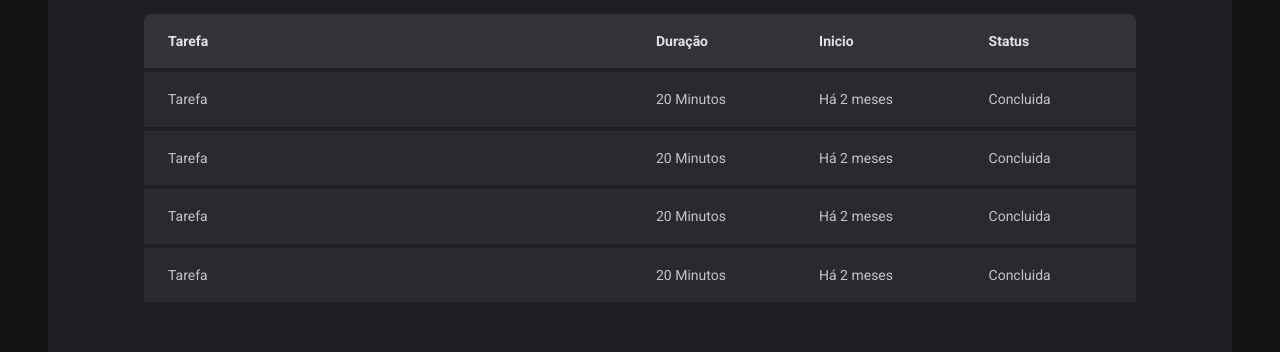
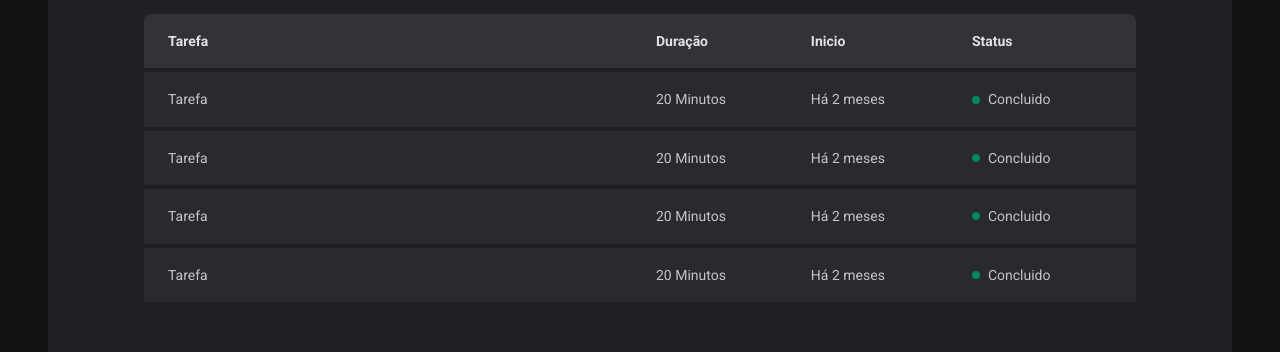
Before and after one commit to CaioCesarPS/ignite-clock-ts, a React (Vite) app: page /history in a window 1280 px wide. Shown: the part 294-646 px from the top of the page. Built offline with nearby package versions, Linux system fonts and the light colour scheme.

Commit message:
feat: create status component

```diff
--- a/src/pages/History/index.tsx
+++ b/src/pages/History/index.tsx
@@ -1,4 +1,4 @@
-import { HistoryContainer, HistoryList } from './styles';
+import { HistoryContainer, HistoryList, Status } from './styles';
 
 export function History() {
   return (
@@ -19,25 +19,33 @@
               <td>Tarefa</td>
               <td>20 Minutos</td>
               <td>Há 2 meses</td>
-              <td>Concluida</td>
+              <td>
+                <Status statusColor='green'>Concluido</Status>
+              </td>
             </tr>
             <tr>
               <td>Tarefa</td>
               <td>20 Minutos</td>
               <td>Há 2 meses</td>
-              <td>Concluida</td>
+              <td>
+                <Status statusColor='green'>Concluido</Status>
+              </td>
             </tr>
             <tr>
               <td>Tarefa</td>
               <td>20 Minutos</td>
               <td>Há 2 meses</td>
-              <td>Concluida</td>
+              <td>
+                <Status statusColor='green'>Concluido</Status>
+              </td>
             </tr>
             <tr>
               <td>Tarefa</td>
               <td>20 Minutos</td>
               <td>Há 2 meses</td>
-              <td>Concluida</td>
+              <td>
+                <Status statusColor='green'>Concluido</Status>
+              </td>
             </tr>
           </tbody>
         </table>
--- a/src/pages/History/styles.ts
+++ b/src/pages/History/styles.ts
@@ -59,3 +59,26 @@
     }
   }
 `;
+
+const STATUS_COLORS = {
+  yellow: 'yellow-500',
+  red: 'red-500',
+  green: 'green-500',
+};
+interface StatusProps {
+  statusColor: keyof typeof STATUS_COLORS;
+}
+
+export const Status = styled.span<StatusProps>`
+  display: flex;
+  align-items: center;
+  gap: 0.5rem;
+
+  &::before {
+    content: '';
+    width: 0.5rem;
+    height: 0.5rem;
+    border-radius: 50%;
+    background: ${(props) => props.theme[STATUS_COLORS[props.statusColor]]};
+  }
+`;
```
